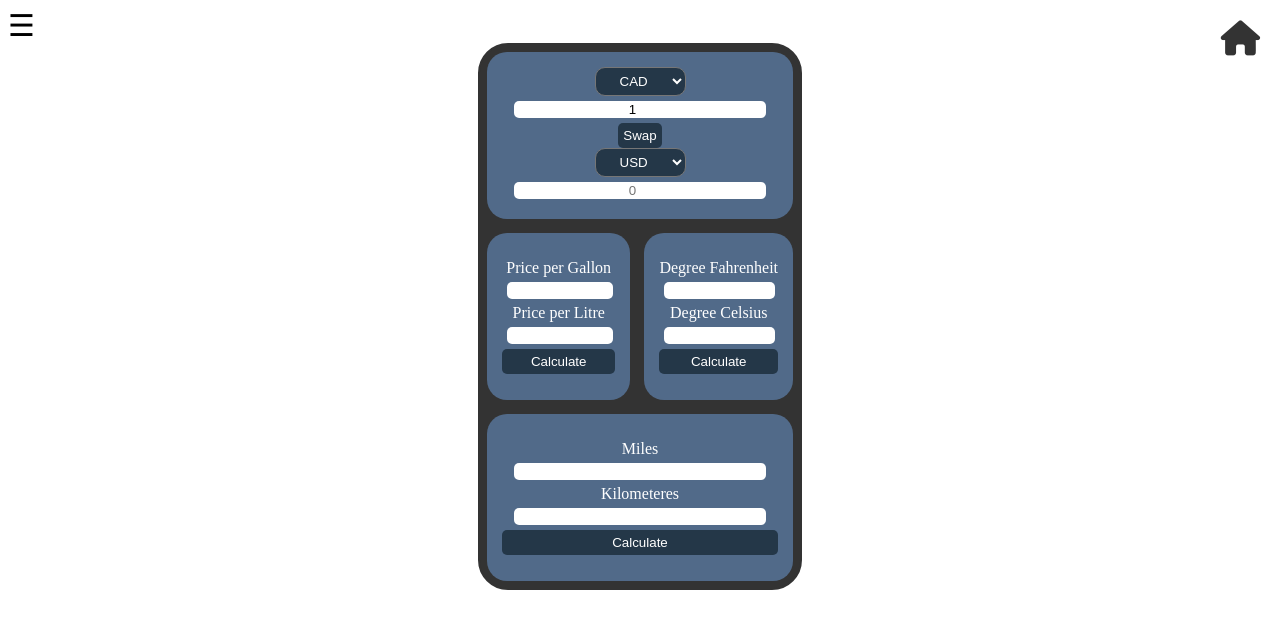
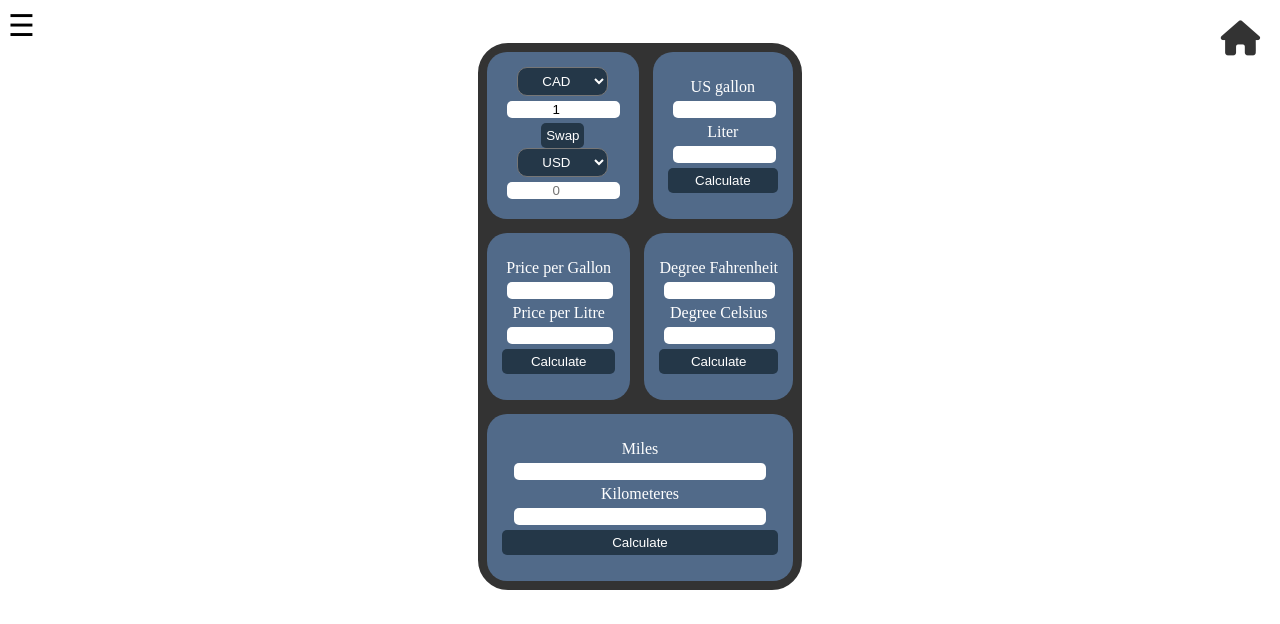
Before and after one commit to Rusmartin/rusmartin.github.io, a PHP site: page /us-road-trip-tools.html in a window 1280 px wide. Shown: the top 624 px of the page. Run offline with PHP 8.4, Linux system fonts and the light colour scheme; some libraries are stand-ins or nearby versions.

Commit message:
addition to us road trip tools
addition of us gallon to liter

```diff
--- a/css/style.css
+++ b/css/style.css
@@ -24,7 +24,7 @@ body {
     font-size: 1.5rem;
 }
 
-@media all and (max-width: 479px) {
+@media all and (max-width: 579px) {
     .mainSection {
         display: flex;
         flex-direction: column;
@@ -58,7 +58,7 @@ body {
     }
 }
 
-@media all and (min-width: 480px) and (max-width: 768px) {
+@media all and (min-width: 580px) and (max-width: 768px) {
     .mainSection {
         display: flex;
         flex-direction: column;
--- a/us-road-trip-tools.html
+++ b/us-road-trip-tools.html
@@ -32,7 +32,11 @@
     </div>
     <main>
       <div id="main">
-        <div class="container">
+
+
+          <div class="dblgrid">
+          <div class="container dbl">
+              <div class="">
                   <div class="currency">
                       <select id="from_currency">
                           <option value="CAD" selected>CAD</option>
@@ -52,6 +56,20 @@
                           <option value="USD" selected>USD</option>
                       </select>
                       <input type="number" id="to_ammount" placeholder="0" />
+                  </div>
+              </div>
+              </div>
+
+              <div class="container dbl">
+                  <label>
+                      US gallon
+                      <input type="number" id="gallon" />
+                  </label>
+                  <label>
+                      Liter
+                      <input type="number" id="liter" />
+                  </label>
+                  <button class="btn" onclick="toLiter()">Calculate</button>
               </div>
           </div>
 
@@ -117,6 +135,12 @@
         document.getElementById("PPL").value = x.toFixed(3);
       }
 
+      function toLiter() {
+        var x = (document.getElementById("gallon").value) * 3.78541;
+
+        document.getElementById("liter").value = x.toFixed(2);
+      }
+
       const from_currencyEl = document.getElementById("from_currency");
       const from_ammountEl = document.getElementById("from_ammount");
       const to_currencyEl = document.getElementById("to_currency");
```
Lines whose indentation alone changed are shown as unchanged.
